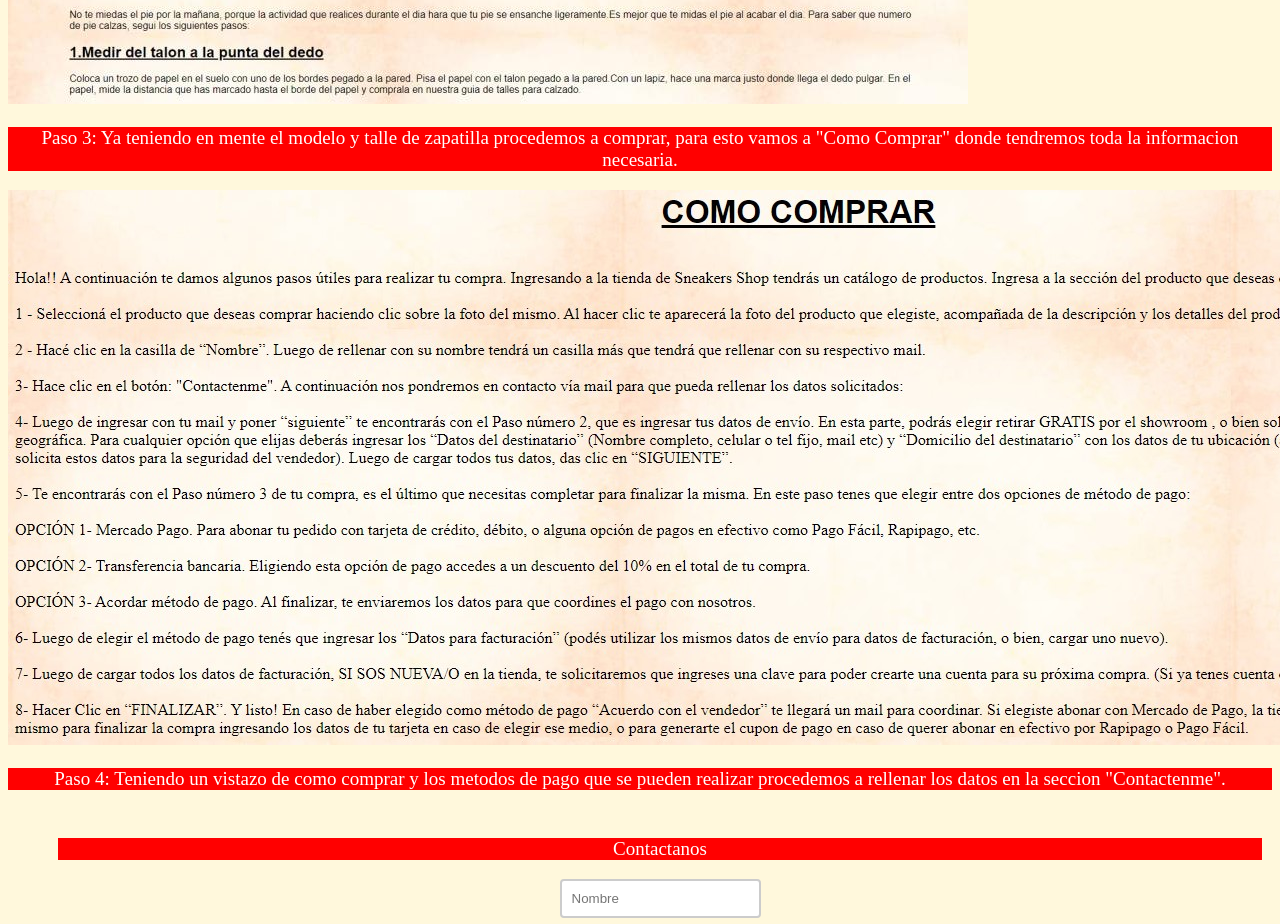
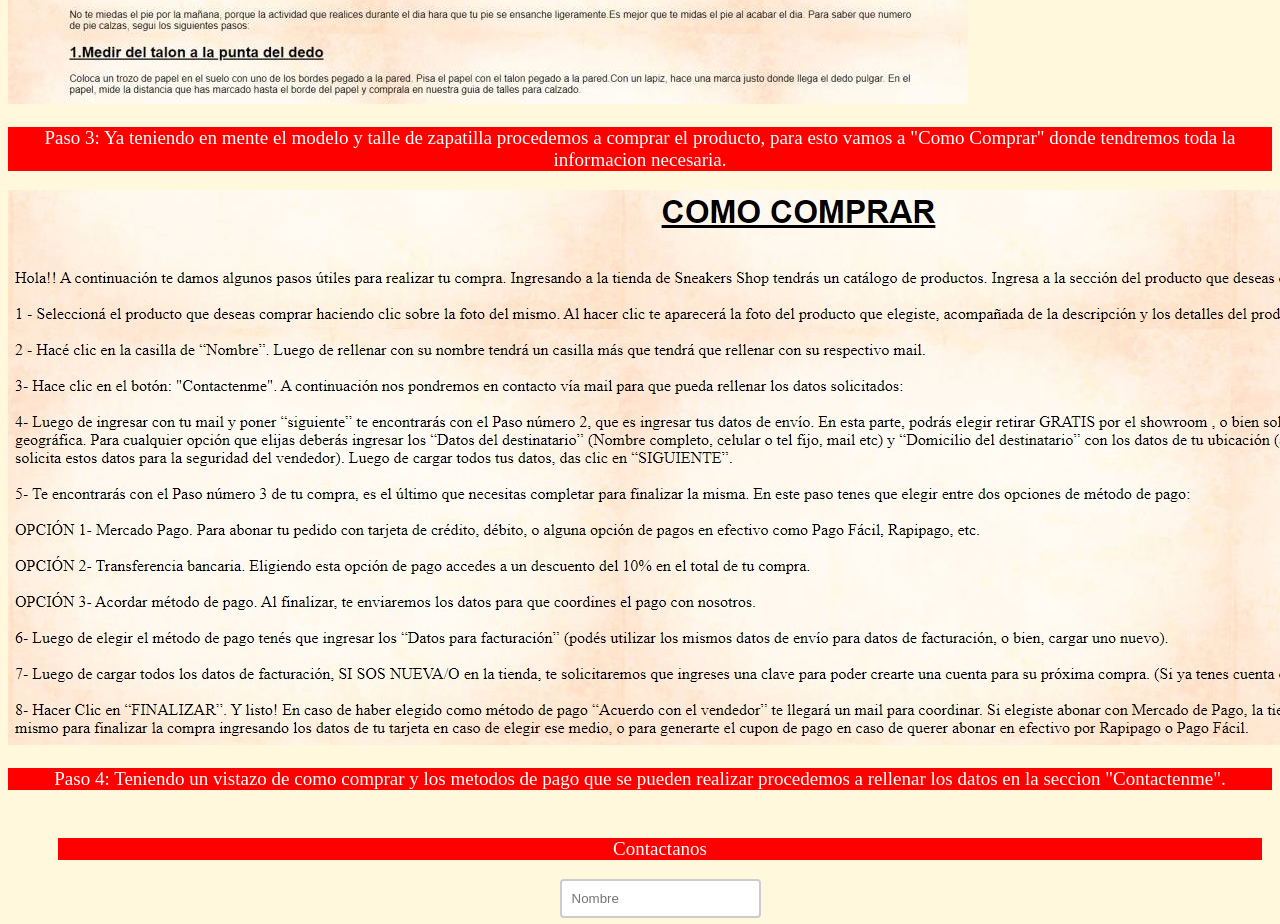
Before and after one commit to LichaMartin/TPE34, a plain HTML site: page PaginaWeb/index.html in a window 1280 px wide. Shown: the part 1247-2171 px from the top of the page. Drawn offline with Linux system fonts and the light colour scheme.

Commit message:
Se modifico el paso 3 y el boton de contacto

```diff
--- a/PaginaWeb/index.html
+++ b/PaginaWeb/index.html
@@ -26,7 +26,7 @@
     </div>
 
     <div id="Talles"><img src="Img/Talles.jpg" alt="Talles">
-        <p> Paso 3: Ya teniendo en mente el modelo y talle de zapatilla procedemos a comprar, para esto vamos a "Como Comprar" donde tendremos toda la informacion necesaria.</p>
+        <p> Paso 3: Ya teniendo en mente el modelo y talle de zapatilla procedemos a comprar el producto, para esto vamos a "Como Comprar" donde tendremos toda la informacion necesaria.</p>
     </div>
 
     <div id="Comprar"><img src="Img/ComoComprar.jpg" alt="Comprar">
```
